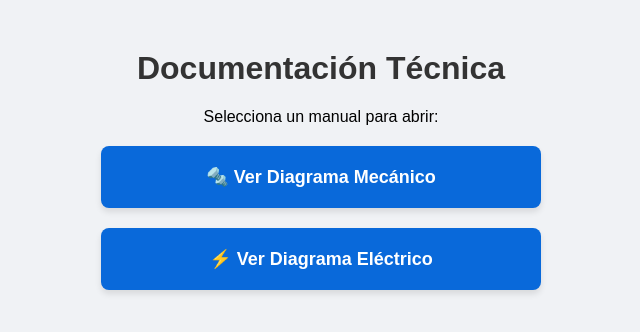
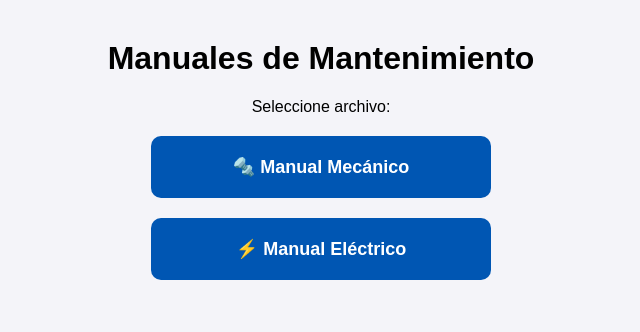
Before and after one commit to alonso09gonzalez13-netizen/proyectos-automtizacion, a plain HTML site: page index.html in a window 1280 px wide. Shown: the whole page, without its empty margins (319-959 px from the left). Drawn offline with Linux system fonts and the light colour scheme.

Commit message:
Update index.html

```diff
--- a/index.html
+++ b/index.html
@@ -3,33 +3,30 @@
 <head>
     <meta charset="UTF-8">
     <meta name="viewport" content="width=device-width, initial-scale=1.0">
-    <title>Manuales de Ingeniería</title>
+    <title>Manuales Técnicos</title>
     <style>
-        body { font-family: Arial, sans-serif; text-align: center; margin-top: 50px; background-color: #f0f2f5; }
-        h1 { color: #333; }
+        body { font-family: sans-serif; text-align: center; margin-top: 40px; background-color: #f4f4f9; }
         .boton {
             display: block;
             width: 80%;
-            max-width: 400px;
+            max-width: 300px;
             margin: 20px auto;
             padding: 20px;
-            background-color: #0969da;
+            background-color: #0056b3;
             color: white;
             text-decoration: none;
-            border-radius: 8px;
+            border-radius: 10px;
             font-size: 18px;
             font-weight: bold;
-            box-shadow: 0 4px 6px rgba(0,0,0,0.1);
         }
-        .boton:hover { background-color: #0352b5; }
     </style>
 </head>
 <body>
-    <h1>Documentación Técnica</h1>
-    <p>Selecciona un manual para abrir:</p>
+    <h1>Manuales de Mantenimiento</h1>
+    <p>Seleccione archivo:</p>
 
-    <a href="Diagrama mecánico ET2.pdf" class="boton">🔩 Ver Diagrama Mecánico</a>
-    <a href="DIAGRAMAS Eléctrico ET2.pdf" class="boton">⚡ Ver Diagrama Eléctrico</a>
+    <a href="mecanico.pdf" class="boton">🔩 Manual Mecánico</a>
+    <a href="electrico.pdf" class="boton">⚡ Manual Eléctrico</a>
 
 </body>
 </html>
```
